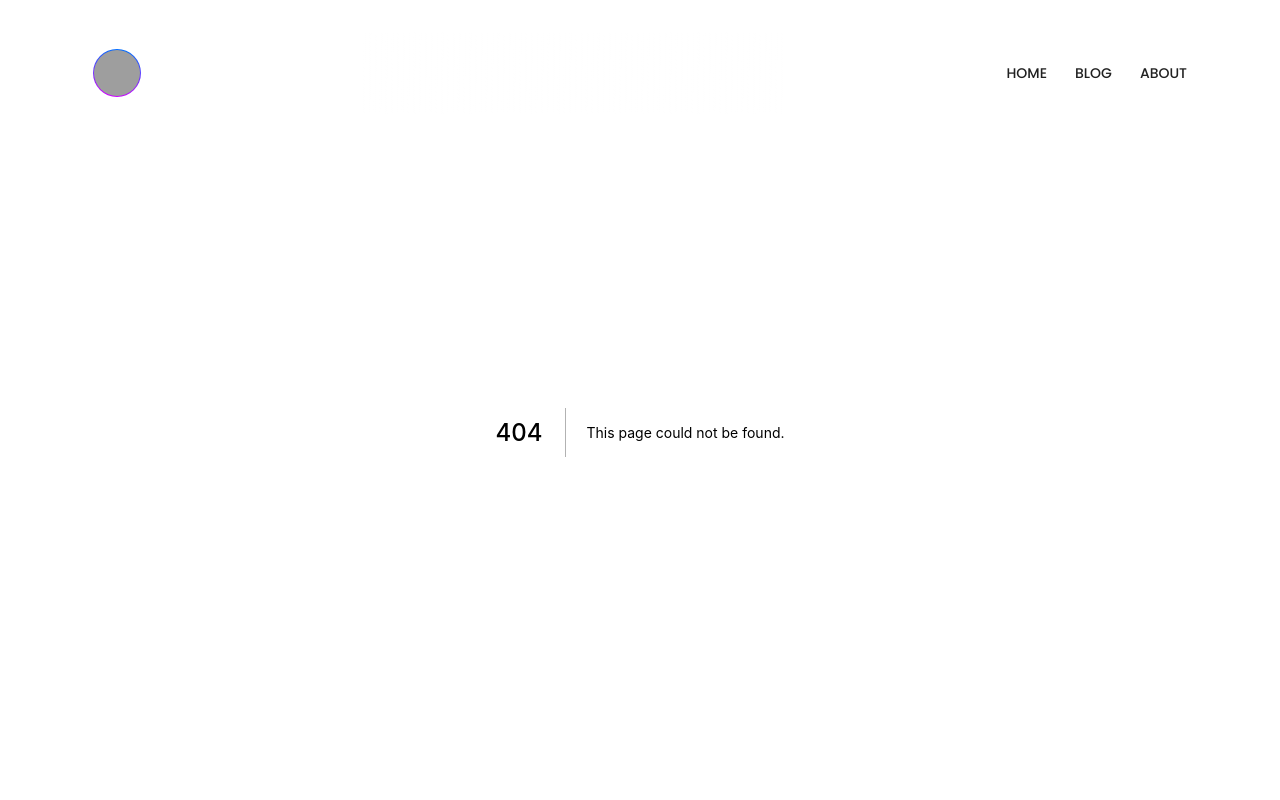
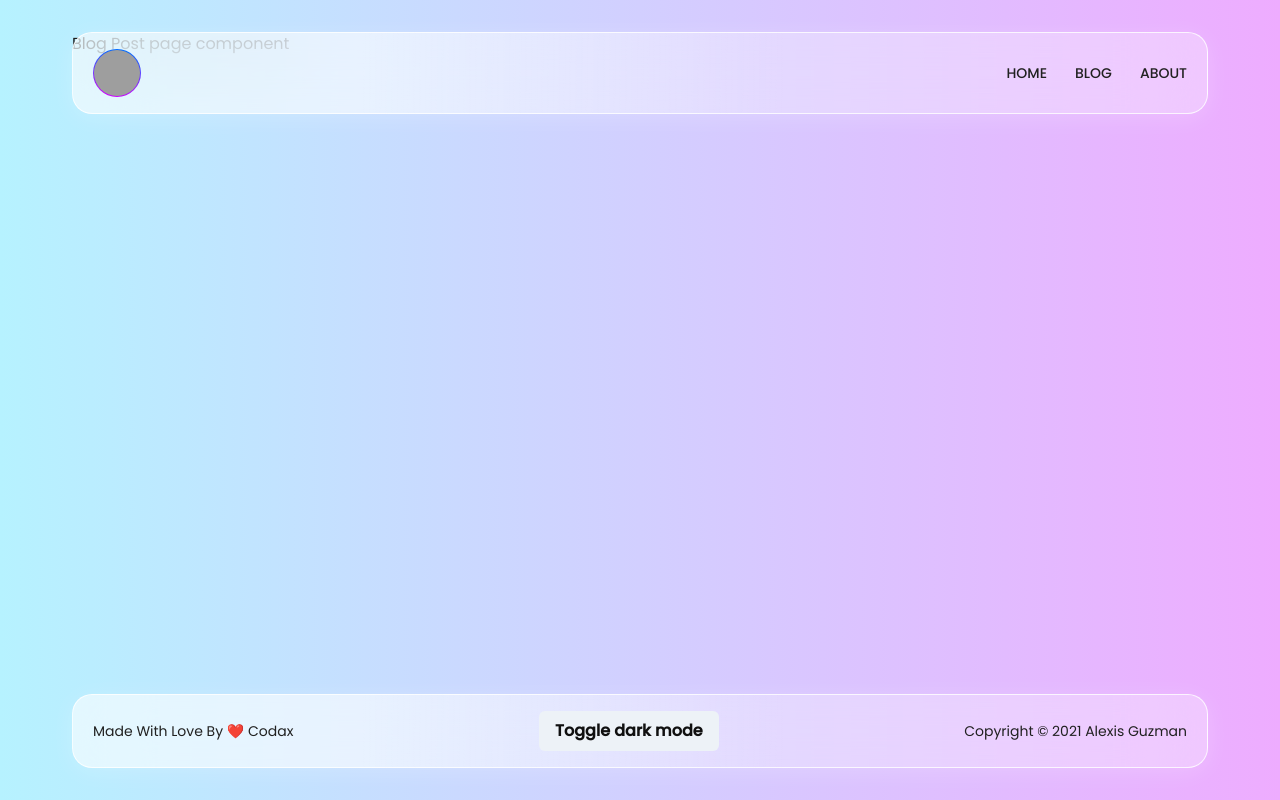
Before and after one commit to codingcodax/nextjs-mdx-blog-kit, a Next.js app: page /blog/1 in a window 1280 px wide. Before the commit this address had no page. Shown: the top 800 px of the page. Built offline with nearby package versions, Linux system fonts and the light colour scheme; grey boxes are pictures that could not be loaded.

Commit message:
feat: set up blog post component

```diff
--- /dev/null
+++ b/pages/blog/[slug].js
@@ -0,0 +1,9 @@
+const BlogPost = () => {
+	return (
+		<div>
+			<p>Blog Post page component</p>
+		</div>
+	);
+};
+
+export default BlogPost;
```
